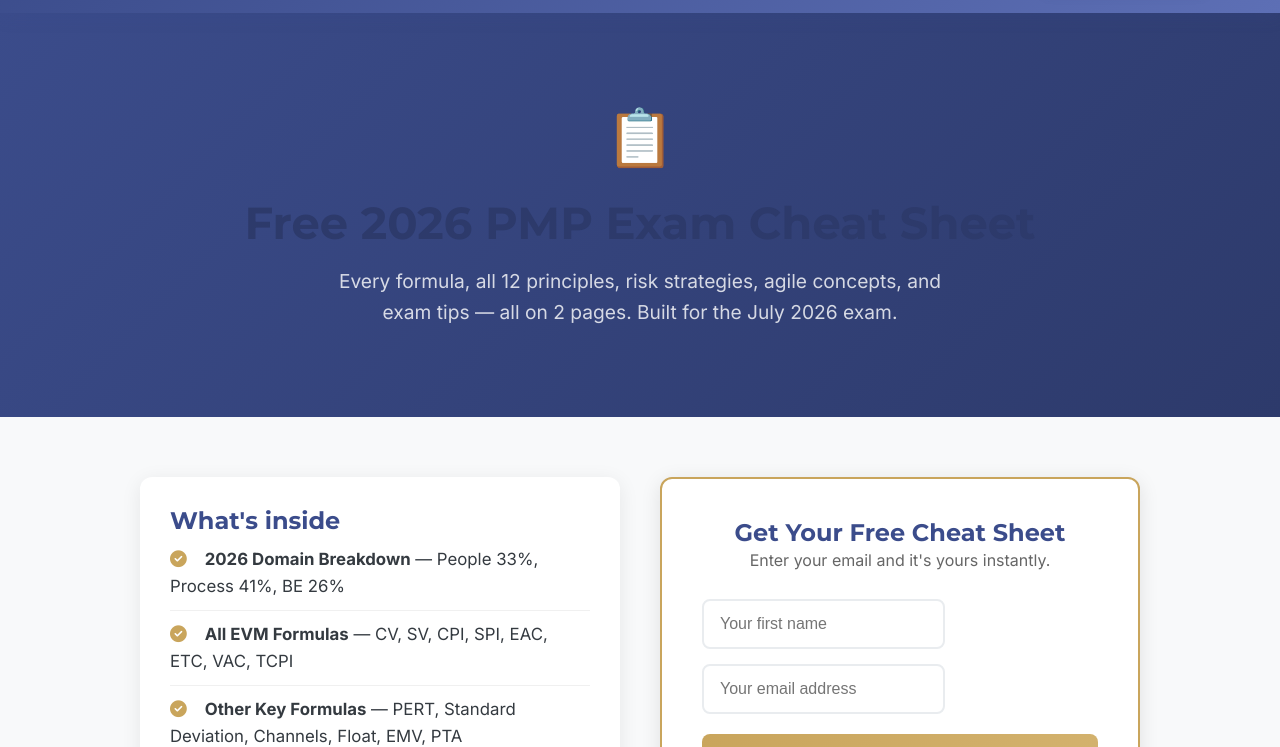
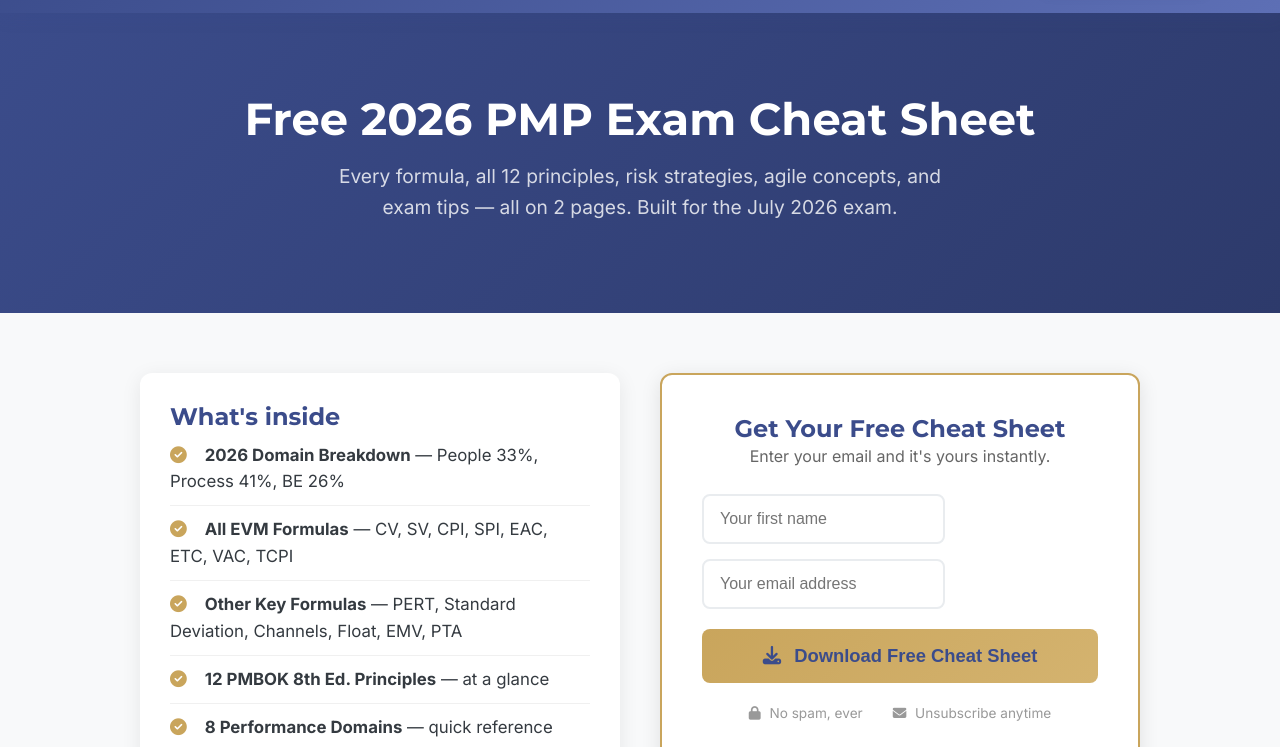
Before and after one commit to Benwah81/pmmastery-website, a website: page cheat-sheet.html in a window 1280 px wide. Shown: the part 67-814 px from the top of the page. Drawn offline with Linux system fonts and the light colour scheme.

Commit message:
Sync from pmp-study-assistant: website updates

```diff
--- a/cheat-sheet.html
+++ b/cheat-sheet.html
@@ -46,7 +46,7 @@
             padding: 80px 0 60px;
             text-align: center;
         }
-        .cheat-hero h1 { font-family: 'Montserrat', sans-serif; font-size: 2.8rem; margin-bottom: 15px; }
+        .cheat-hero h1 { color: #FFFFFF; font-family: 'Montserrat', sans-serif; font-size: 2.8rem; margin-bottom: 15px; }
         .cheat-hero p { font-size: 1.2rem; color: rgba(255,255,255,0.8); max-width: 650px; margin: 0 auto 30px; }
         .preview-section { padding: 60px 0; background: #f8f9fa; }
         .preview-card {
@@ -148,7 +148,6 @@
     <!-- Hero -->
     <section class="cheat-hero">
         <div class="container">
-            <div style="font-size: 3.5rem; margin-bottom: 15px;">📋</div>
             <h1>Free 2026 PMP Exam Cheat Sheet</h1>
             <p>Every formula, all 12 principles, risk strategies, agile concepts, and exam tips — all on 2 pages. Built for the July 2026 exam.</p>
         </div>
@@ -205,7 +204,6 @@
 
                     <!-- Success State -->
                     <div class="form-section success-message" id="successMessage">
-                        <div style="font-size: 3rem; margin-bottom: 15px;">✅</div>
                         <h3>Check your inbox!</h3>
                         <p style="color: #666;">Your cheat sheet is on its way. While you wait:</p>
                         <a href="https://app.pmmastery.app/auth/register" style="display: inline-block; background: #3B4C8B; color: white; padding: 14px 30px; border-radius: 8px; text-decoration: none; font-weight: 600; margin: 15px 0;">
```
Also changed, not shown: 5-day-course.html (+0 -2 lines).
